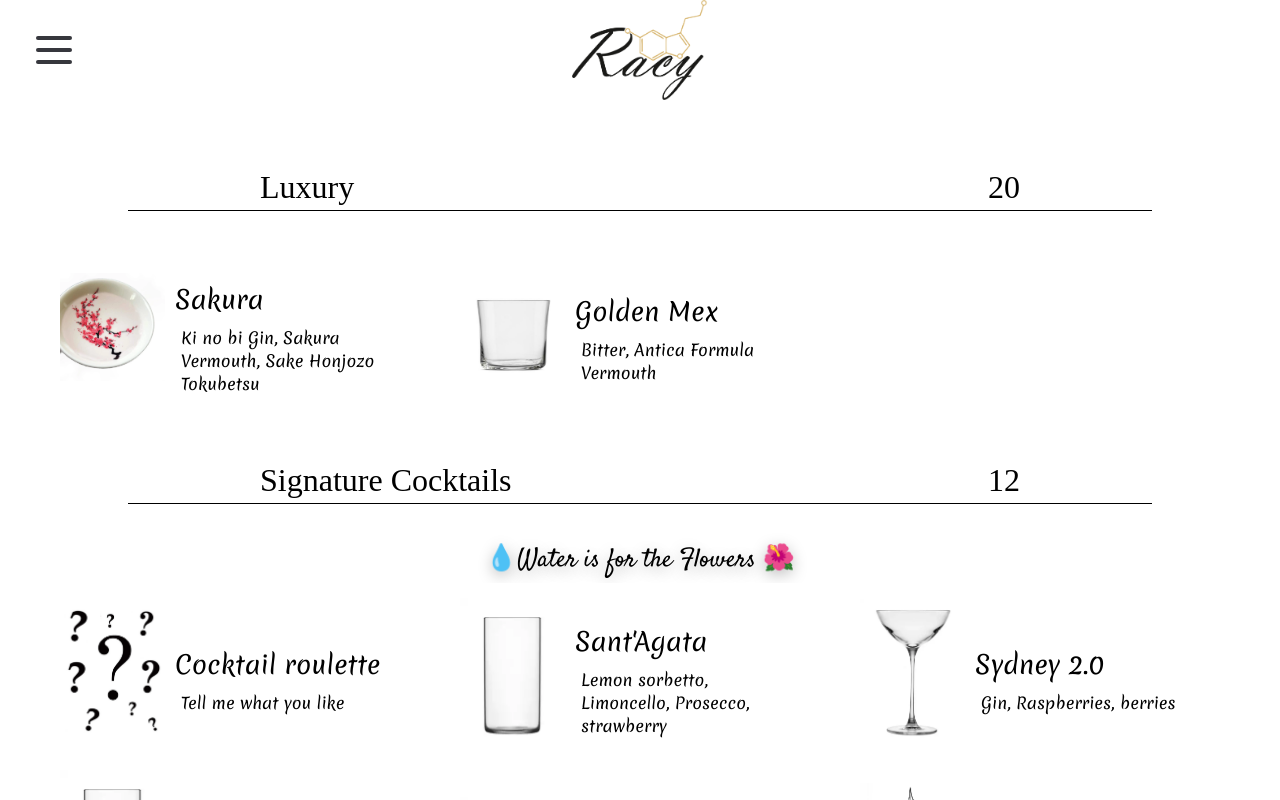
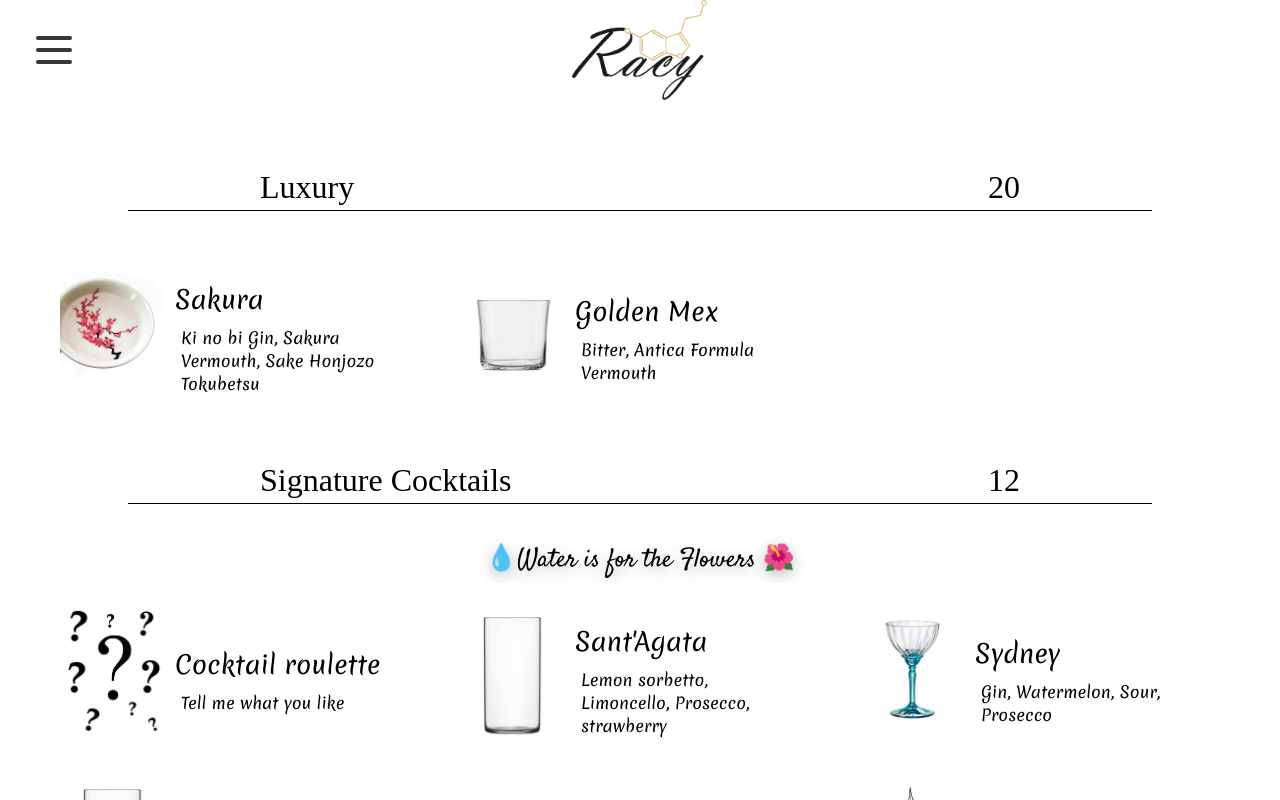
Before and after one commit to Aldodo91/racy-bar, a React (Create React App) app: page /menu-details/1 in a window 1280 px wide. Built offline with nearby package versions, Linux system fonts and the light colour scheme; a web font is replaced by a local one.

Commit message:
whatsapp

```diff
--- a/src/components/social.jsx
+++ b/src/components/social.jsx
@@ -59,14 +59,14 @@ const Social = () => {
           </Link>
           <Link
             to={{
-              pathname: links.mail,
+              pathname: links.whatsapp,
             }}
             target="_blank"
           >
             <FontAwesomeIcon
               size="lg"
               className="icon"
-              icon={solid("envelope")}
+              icon={brands("whatsapp")}
             />
           </Link>
           {/* <Link
--- a/src/costants/links.js
+++ b/src/costants/links.js
@@ -3,6 +3,7 @@ export const links = {
   instagram: "https://www.instagram.com/racy.cocktailbar/",
   maps: "https://www.google.com/maps/place/Racy+Bar+%26+Cocktails/@40.6070565,14.3739275,18.88z/data=!4m5!3m4!1s0x0:0xf6a7ae21f8a901fd!8m2!3d40.6070416!4d14.3738448",
   mail: "mailto:carlo.dorso@hotmail.com",
+  whatsapp: "https://wa.me/+393661268282",
   tel: "tel:+393661268282",
   tiktok:
     "https://www.tiktok.com/@racy.cocktailbar?_r=1&_d=di8b8d60366d0l&sec_uid=MS4wLjABAAAAX4sud0UkSJCkt7fyHIjkJ-hBu9ZijkyMTDodekk-zr0f4meOI_EoHDIYk9ZDwRZh&share_author_id=7232640544386843653&sharer_language=it&source=h5_m&u_code=di8b89klh0i120&timestamp=1685448338&user_id=6955029299972162566&sec_user_id=MS4wLjABAAAARet10OreUF0VCbAzz-YdMl4ztBz6_styuQMX3o1sIgWD_e1IbU1CNJK33iZdvXry&utm_source=copy&utm_campaign=client_share&utm_medium=android&share_iid=7237622640117352218&share_link_id=db9fcc11-4ca9-4bb3-be5d-3f94c780725a&share_app_id=1233&ugbiz_name=Account&ug_btm=b6880%2Cb5836&social_share_type=5",
--- a/src/costants/menuElement.js
+++ b/src/costants/menuElement.js
@@ -342,6 +342,10 @@ export const grappa = [
     prezzo: 4,
   },
   {
+    nome: "Berta Tre Soli Tre",
+    prezzo: 18,
+  },
+  {
     nome: "Quaglia Barolo",
     prezzo: 8,
   },
@@ -507,10 +511,10 @@ export const birra = [
     nome: "Peroni Capri",
     prezzo: 6,
   },
-  {
-    nome: "Umbri Bianca cappelli",
-    prezzo: 7,
-  },
+  // {
+  //   nome: "Umbri Bianca cappelli",
+  //   prezzo: 7,
+  // },
   {
     nome: "Umbri California",
     prezzo: 7,
--- a/src/costants/signature.js
+++ b/src/costants/signature.js
@@ -400,7 +400,7 @@ const ALL = {
 export const signature = [
   ALL.roulette,
   ALL.santagata,
-  ALL.sydney2,
+  ALL.sydney,
   ALL.malabar,
   ALL.firenze,
   ALL.amsterdam,
```
